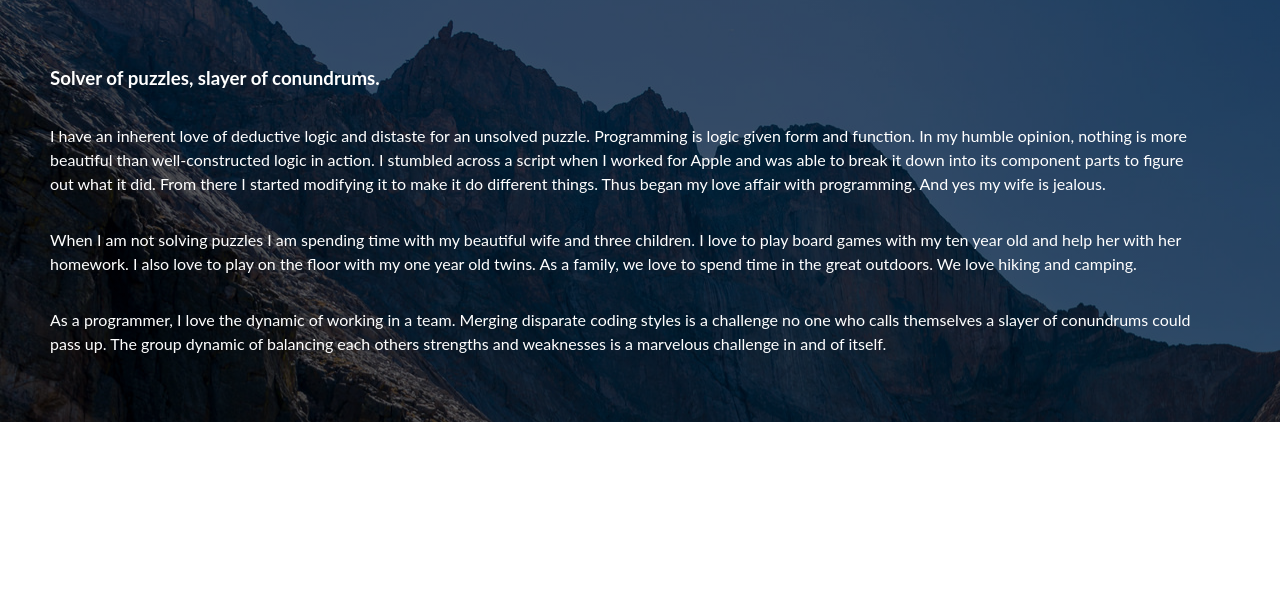
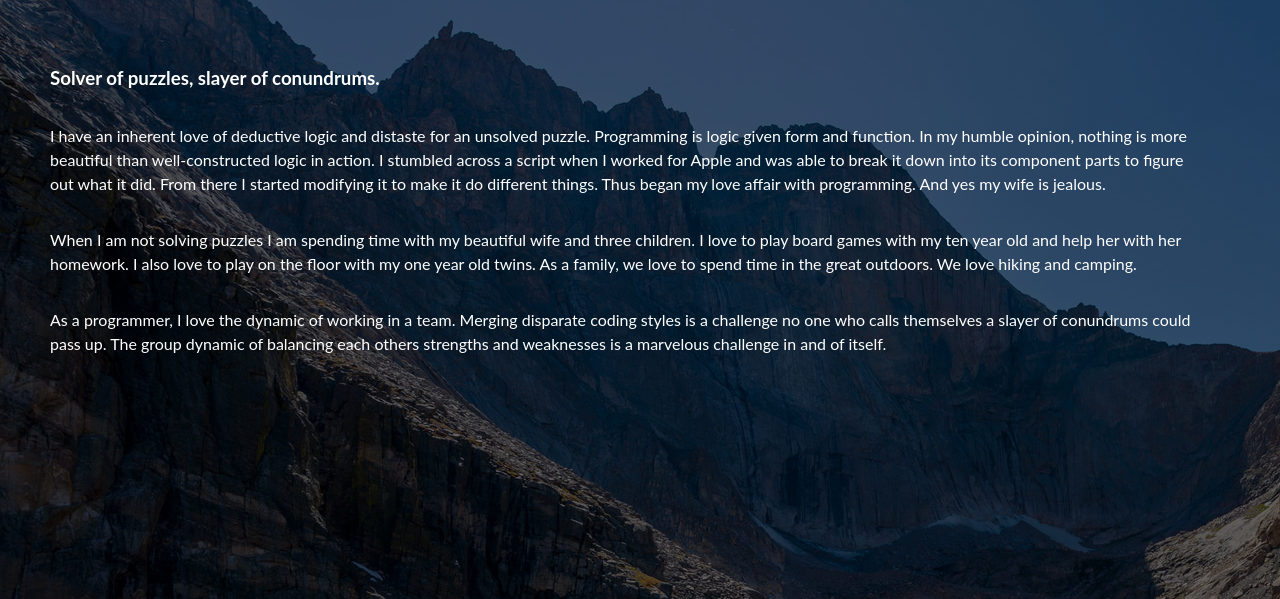
Before and after one commit to tailrin/v2portfolio, a plain HTML site: page index.html in a window 1280 px wide. Shown: the part 201-800 px from the top of the page. Drawn offline with nearby package versions, Linux system fonts and the light colour scheme.

Commit message:
added CSS query

```diff
--- a/style.css
+++ b/style.css
@@ -160,3 +160,11 @@ h3 {
 .auto-height {
     height: auto;
 }
+
+@media screen and (min-height: 700px){
+    @media screen and (min-width: 600px){
+        html{
+            height: 100%;
+        }
+    }
+}
```
